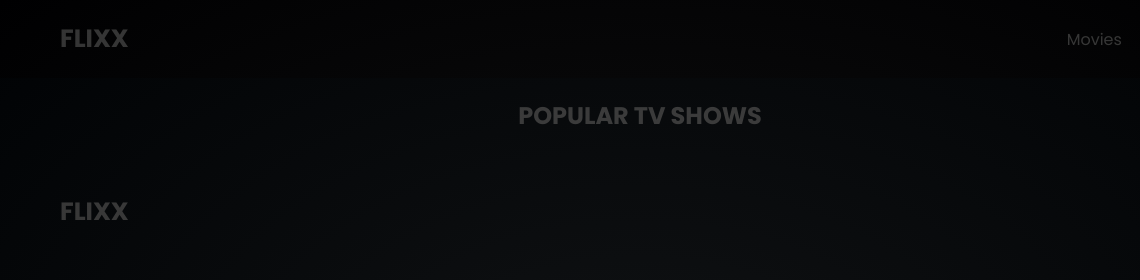
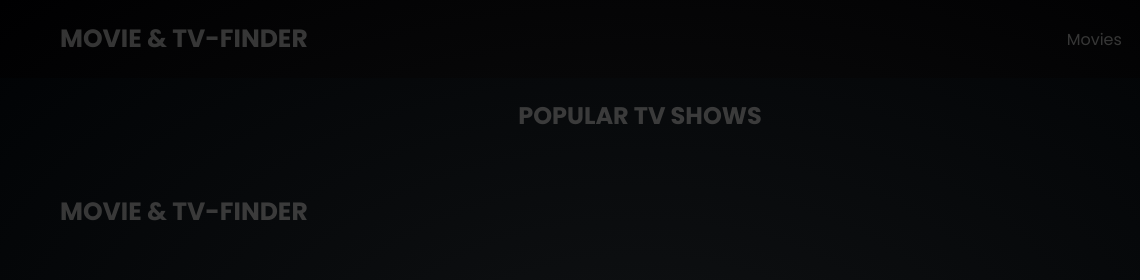
Before and after one commit to RCD-2023/rcd-flixx-app, a plain HTML site: page shows.html in a window 1280 px wide. Shown: the top 280 px of the page, 0-1140 px from the left. Drawn offline with Linux system fonts and the light colour scheme; no server answers.

```diff
--- a/shows.html
+++ b/shows.html
@@ -14,12 +14,12 @@
     <link rel="stylesheet" href="css/style.css" />
     <link rel="stylesheet" href="css/spinner.css" />
     <script src="js/script.js" defer></script>
-    <title>Flixx</title>
+    <title>Movie & TV-Finder</title>
   </head>
   <body>
     <header class="main-header">
       <div class="container">
-        <div class="logo"><a href="/">FLIXX</a></div>
+        <div class="logo"><a href="/">Movie & TV-Finder</a></div>
         <nav>
           <ul>
             <li>
@@ -44,7 +44,7 @@
     <!-- Footer -->
     <footer class="main-footer">
       <div class="container">
-        <div class="logo"><span>FLIXX</span></div>
+        <div class="logo"><span>Movie & TV-Finder</span></div>
         <div class="social-links">
           <a href="https://www.facebook.com" target="_blank"
             ><i class="fab fa-facebook-f"></i
```
Also changed, not shown: index.html (+4 -4 lines), movie-details.html (+3 -3 lines), search.html (+3 -3 lines), tv-details.html (+3 -5 lines), 1 other file.
